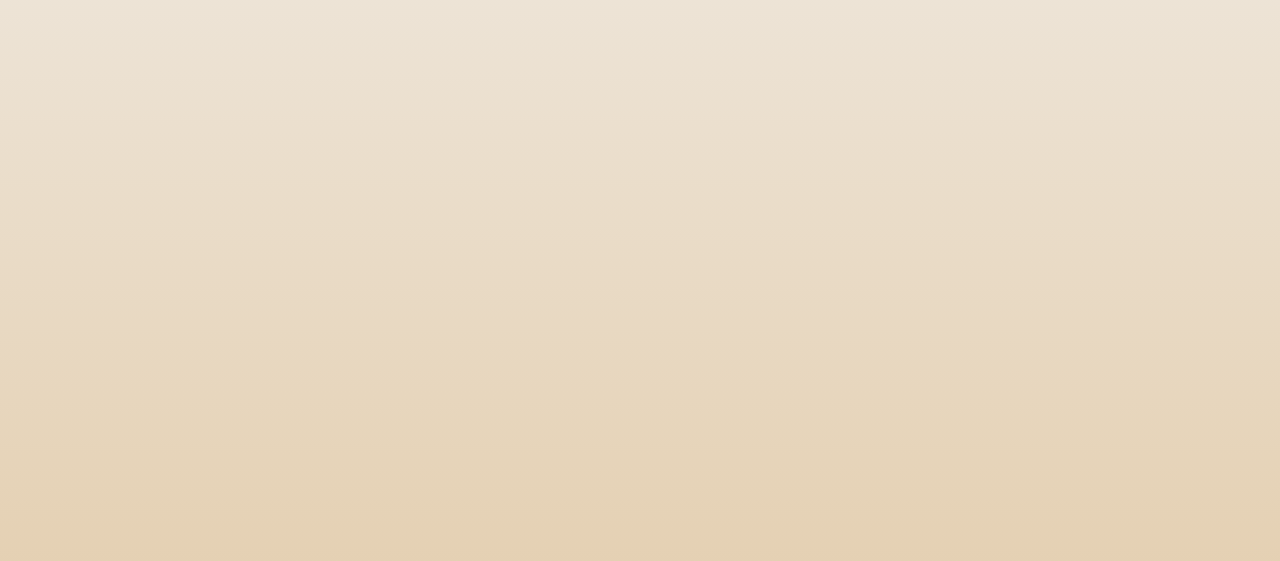
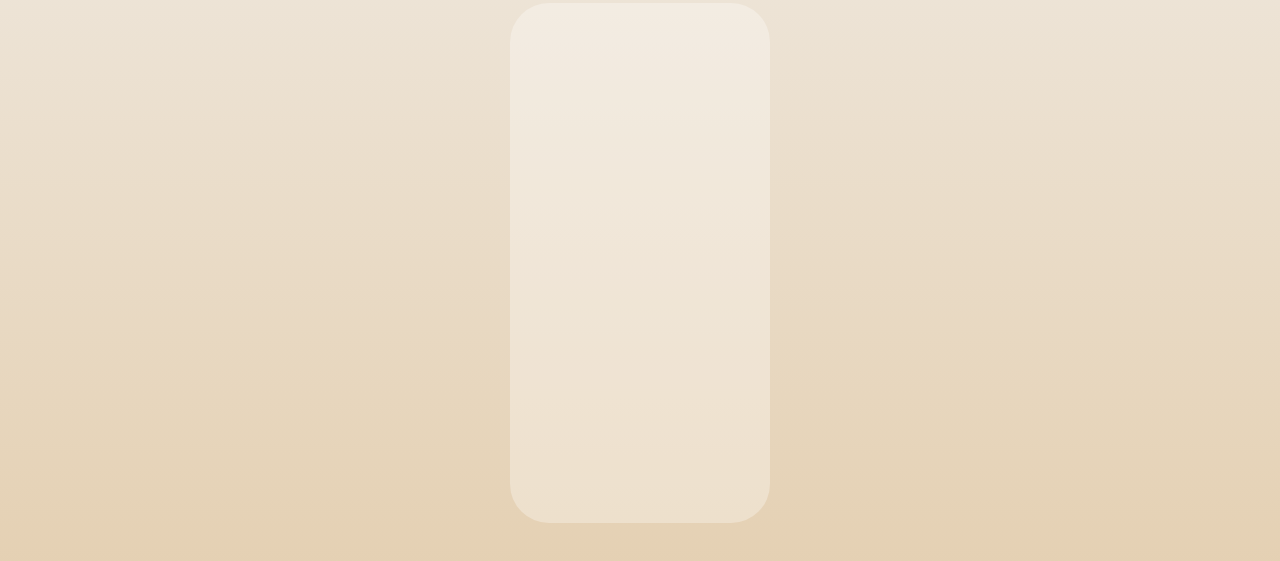
Before and after one commit to MashaBogdanova/calculator, a website built with webpack: page src/index.html in a window 1280 px wide. Shown: the part 137-698 px from the top of the page. Built offline with nearby package versions, Linux system fonts and the light colour scheme.

Commit message:
feat: add calculator module

```diff
--- a/src/index.ts
+++ b/src/index.ts
@@ -1 +1,5 @@
 import './styles/style.scss';
+
+import { Calculator } from './modules/calculator';
+
+new Calculator();
--- /dev/null
+++ b/src/modules/calculator.ts
@@ -0,0 +1,21 @@
+import { createElement } from '../utils/create-element';
+
+export class Calculator {
+  constructor() {
+    this.render();
+  }
+
+  private render() {
+    const main = createElement({
+      tag: 'main',
+      styles: ['main'],
+      parent: document.body,
+    });
+
+    createElement({
+      tag: 'section',
+      styles: ['calculator'],
+      parent: main,
+    });
+  }
+}
--- a/src/styles/abstract/_constants.scss
+++ b/src/styles/abstract/_constants.scss
@@ -6,6 +6,7 @@ $color-primary-m: #f3c691;
 $color-light-s: #ffffff;
 $color-light-m: #d1d4d1;
 $color-light-l: #d4d4d2;
+$color-light-transparent: rgba(255, 255, 255, 0.3);
 
 $color-dark-s: #505050;
 $color-dark-m: #17181a;
--- /dev/null
+++ b/src/styles/components/_calculator.scss
@@ -0,0 +1,9 @@
+@use '../abstract/list' as styles;
+
+.calculator {
+  width: 26rem;
+  height: 52rem;
+
+  background-color: styles.$color-light-transparent;
+  border-radius: 3.9rem;
+}
--- a/src/styles/style.scss
+++ b/src/styles/style.scss
@@ -1,3 +1,4 @@
 @use 'base/reset';
 @use 'base/fonts';
 @use 'layout/body';
+@use 'components/calculator';
--- /dev/null
+++ b/src/utils/create-element.ts
@@ -0,0 +1,24 @@
+interface NewElemParam {
+  tag: string;
+  styles: Array<string>;
+  parent: string | HTMLElement;
+  innerText?: string;
+}
+
+export function createElement(param: NewElemParam) {
+  const element: HTMLElement = document.createElement(param.tag);
+  element.classList.add(...param.styles);
+  if (param.innerText) {
+    element.innerText = param.innerText;
+  }
+
+  let parentElem;
+  if (typeof param.parent === 'string') {
+    parentElem = document.querySelector(param.parent);
+  } else {
+    parentElem = param.parent;
+  }
+  parentElem?.append(element);
+
+  return element;
+}
```
Also changed, not shown: src/index.html (+6 -6 lines), 1 other file.
